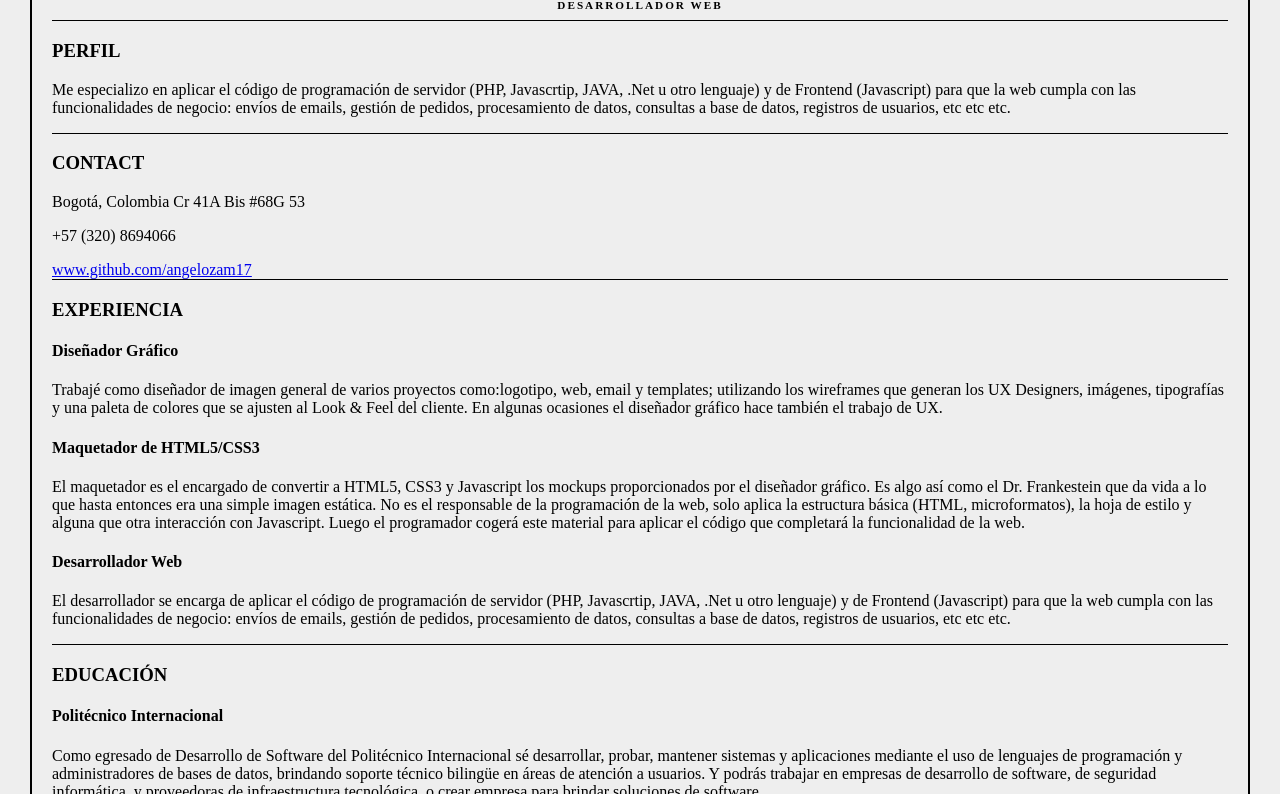
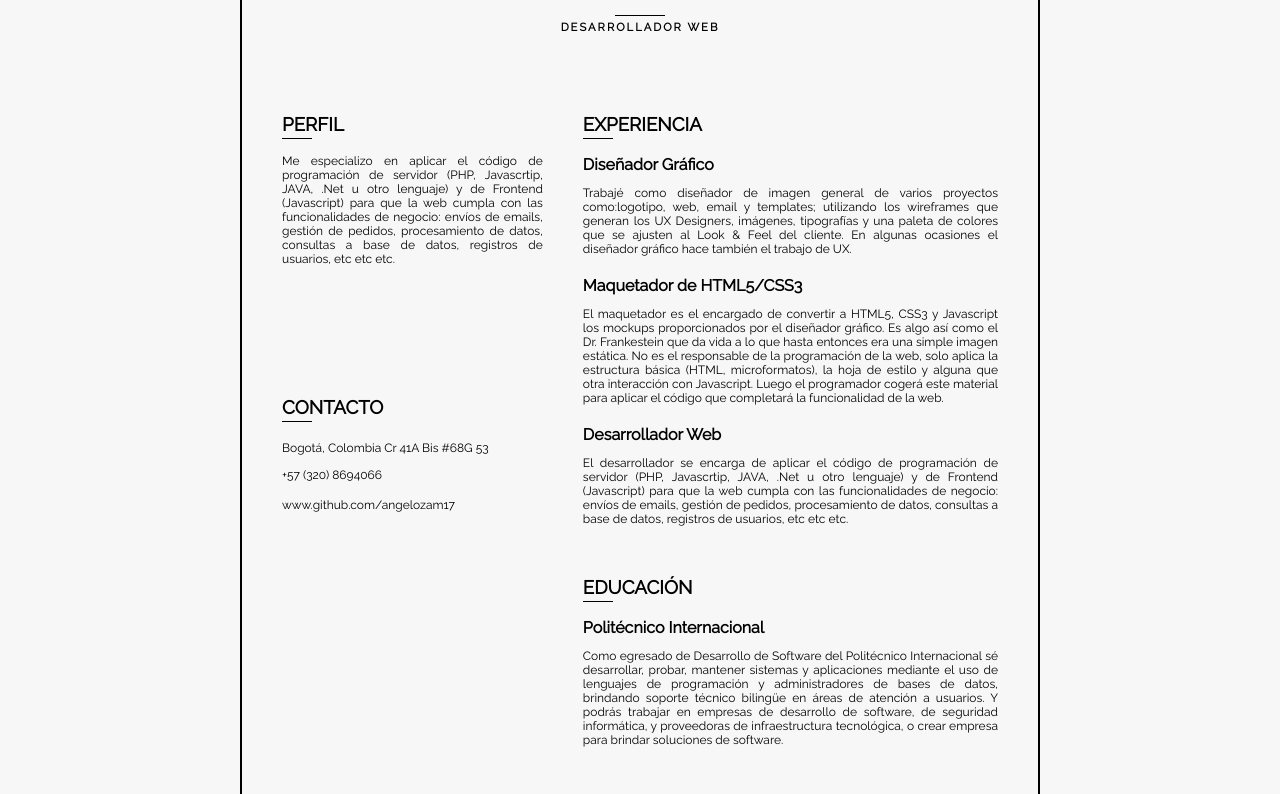
Before and after one commit to Angelozam17/Programaci-n-web-Polit-cnico-Internacional, a plain HTML site: page clase_2/hv.html in a window 1280 px wide. Shown: the part 142-936 px from the top of the page. Drawn offline with Linux system fonts and the light colour scheme.

Commit message:
HV terminada

```diff
--- a/clase_2/hv.html
+++ b/clase_2/hv.html
@@ -2,10 +2,11 @@
 <html lang="es">
 <head>
 	<meta charset="UTF-8">
+	<link href="https://fonts.googleapis.com/css?family=Raleway" rel="stylesheet">
 	<title>Hoja de vida</title>
 </head>
-<body bgcolor="#eee">
-
+<body bgcolor="#F7F7F7">
+	<div class="datos-foto">
 		<center class="img">
 			<img src="img.jpg" alt="angelo zambrano" width="150px"/>
 		</center>
@@ -14,6 +15,10 @@
 			<h1 class="nombre">ANGELO ZAMBRANO</h1>
 			<h2 class="datos-principales__subtitulo">DESARROLLADOR WEB</h2>
 		</div>
+
+	</div>
+
+	<div class="container">
 
 		<section class="perfil-contacto">
 			<article class="perfil">
@@ -26,10 +31,10 @@
 			</article>
 			<article class="contacto">
 
-			<h3 class="titulo">CONTACT</h3>
-			<span>Bogotá, Colombia Cr 41A Bis #68G 53</span>
+				<h3 class="titulo">CONTACTO</h3>
+				<span class="texto">Bogotá, Colombia Cr 41A Bis #68G 53</span>
 				<p class="texto">+57 (320) 8694066</p>
-			<a href="#">www.github.com/angelozam17</a>
+				<a href="#" class="texto">www.github.com/angelozam17</a>
 
 			</article>
 		</section>
@@ -65,34 +70,105 @@
 
 			</article>
 		</section>
+	</div>
+
 
 	<style>
+		*{
+			box-sizing: border-box;
+		}
+		article{
+			position: relative;
+		}
+			.titulo{
+				margin-top: 50px;
+			}
+			.titulo::before{
+				content: "";
+				width: 30px;
+				height: 1px;
+				background-color:black;
+				position: absolute;
+				top: 25px;
+				left: 25px;
+				margin-left: -25px;
+			}
+				.subtitulo{
+					margin-top:20px;
+					margin-bottom: 0px;
+				}
+
+		.texto{
+			font-size: 12px;
+		}
 		body{
-			margin:30px;
+			margin: 0;
+			padding: 0;
+			color: black;
+			font-family: 'Raleway', sans-serif;
+			max-width: 800px;
+			margin: 30px auto;
+			width: 100%;
 			padding: 20px;
 			border:2px solid black;
-			color: black;
+			height: 100%;
+			text-align: justify;
+
 		}
+
+			.datos-foto{}
 
 				.datos-principales{
 					text-align: center;
 				}
 					.nombre{
 						border: 2px solid black;
-				width: 60%;
+						width: 420px;
 						margin: 10px auto;
+						font-weight: 500;
+						padding: 10px;
 					}
+
 					.datos-principales__subtitulo{
 						font-size: .7em;
 						font-weight: light;
 						letter-spacing: 2px;
 						margin-top: 20px;
-
+						position: relative;
 					}
 
-			article{
-				border-top: 1px solid black;
+					.datos-principales__subtitulo::before{
+						content: "";
+						width: 50px;
+						height: 1px;
+						background-color:black;
+						position: absolute;
+						top: -5px;
+						left: 50%;
+						margin-left: -25px;
 					}
+
+			.container{
+				display: flex;
+				justify-content: space-between;
+			}
+				.perfil-contacto{
+					padding:20px;
+					;
+				}
+					.contacto{
+						margin-top:50%;
+					}
+						a{
+							text-decoration: none;
+							color:black;
+						}
+
+				.experiencia-educacion{
+					padding:20px;
+				}
+
+
 
 
 
```
Lines whose indentation alone changed are shown as unchanged.
